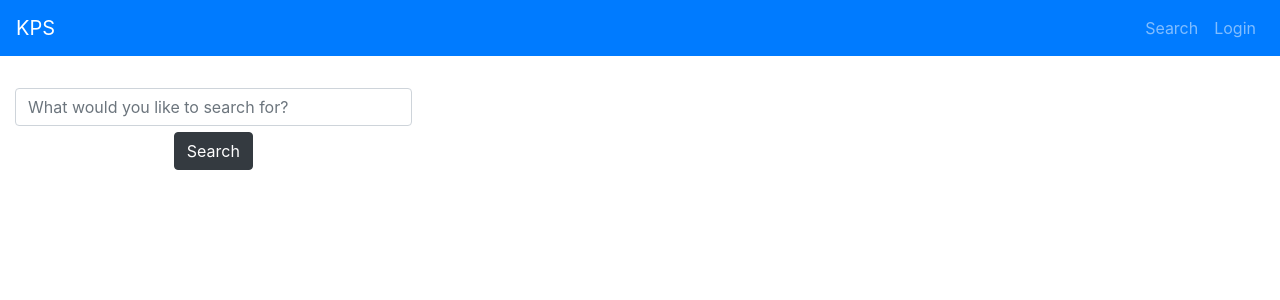
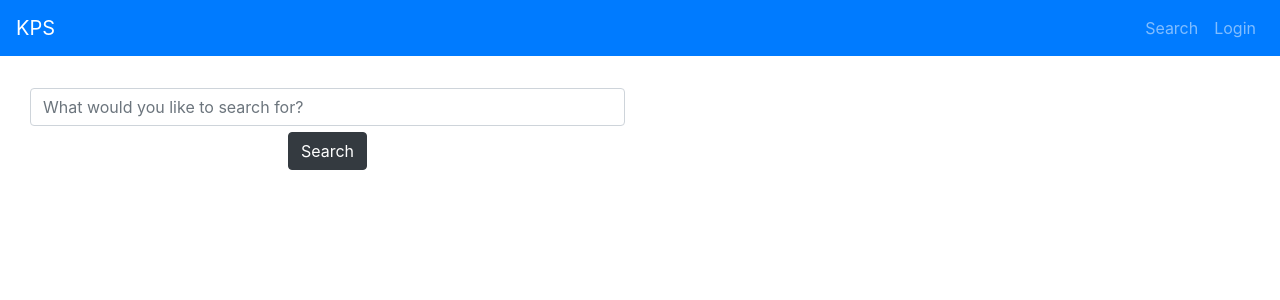
Before and after one commit to kennetng/Task25_frontend, a React (Create React App) app: page /search in a window 1280 px wide. Shown: the top 300 px of the page. Built offline with nearby package versions, Linux system fonts and the light colour scheme.

Commit message:
Fixed some extra stuff with search component

```diff
--- a/src/components/search/Search.js
+++ b/src/components/search/Search.js
@@ -7,14 +7,16 @@ class Search extends Component {
       <div>
         <NavBar />
         <div className="app container" />
-        <div className="col-4" style={{ marginTop: 2 + "em" }}>
+        <div className="col-12" style={{ marginTop: 2 + "em" }}>
+          <div className="col-6">
             <input
               className="form-control"
               type="text"
               placeholder="What would you like to search for?"
               aria-label="Search"
             />
-          <div className="text-center" style={{ marginTop: 0.2 + "em" }}>
+          </div>
+          <div className="col-6 text-center" style={{ marginTop: 0.2 + "em" }}>
             <button
               type="button"
               className="btn btn-dark center-block"
```
Lines whose indentation alone changed are shown as unchanged.
